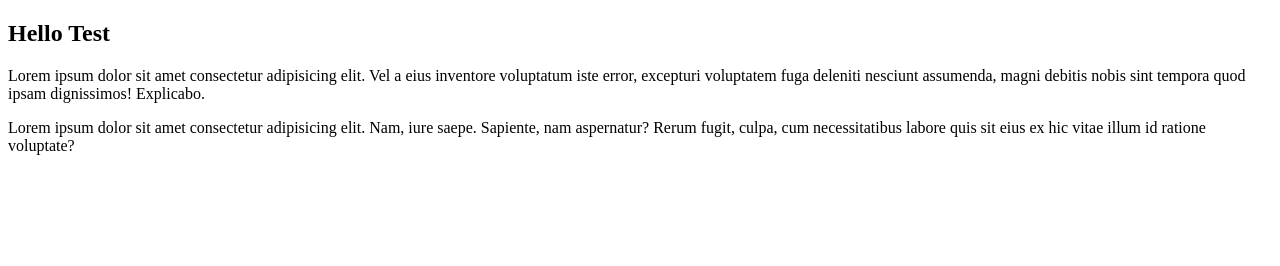
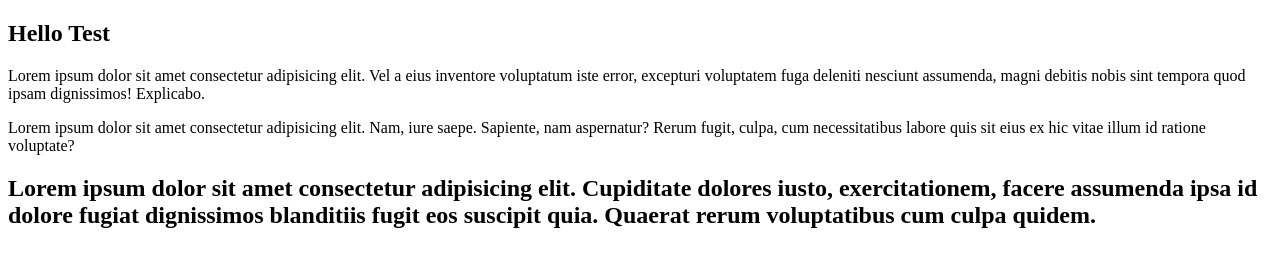
Before and after one commit to jacmoez/mytest, a plain HTML site: page index.html in a window 1280 px wide. Drawn offline with Linux system fonts and the light colour scheme.

Commit message:
Update index.html

```diff
--- a/index.html
+++ b/index.html
@@ -9,5 +9,6 @@
     <h2>Hello Test</h2>
     <p>Lorem ipsum dolor sit amet consectetur adipisicing elit. Vel a eius inventore voluptatum iste error, excepturi voluptatem fuga deleniti nesciunt assumenda, magni debitis nobis sint tempora quod ipsam dignissimos! Explicabo.</p>
     <p>Lorem ipsum dolor sit amet consectetur adipisicing elit. Nam, iure saepe. Sapiente, nam aspernatur? Rerum fugit, culpa, cum necessitatibus labore quis sit eius ex hic vitae illum id ratione voluptate?</p>
+    <h2>Lorem ipsum dolor sit amet consectetur adipisicing elit. Cupiditate dolores iusto, exercitationem, facere assumenda ipsa id dolore fugiat dignissimos blanditiis fugit eos suscipit quia. Quaerat rerum voluptatibus cum culpa quidem.</h2>
 </body>
 </html>
```
